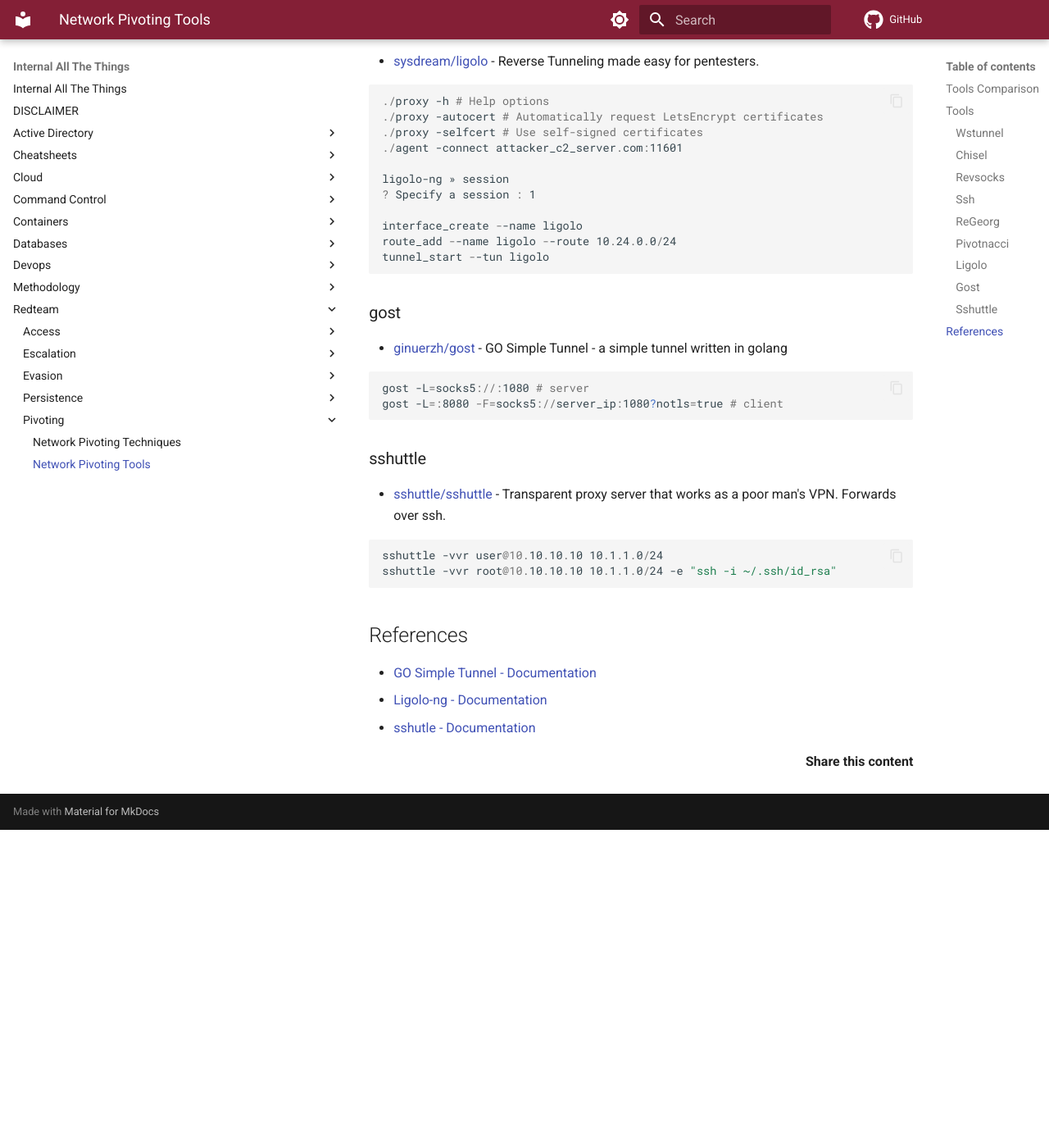
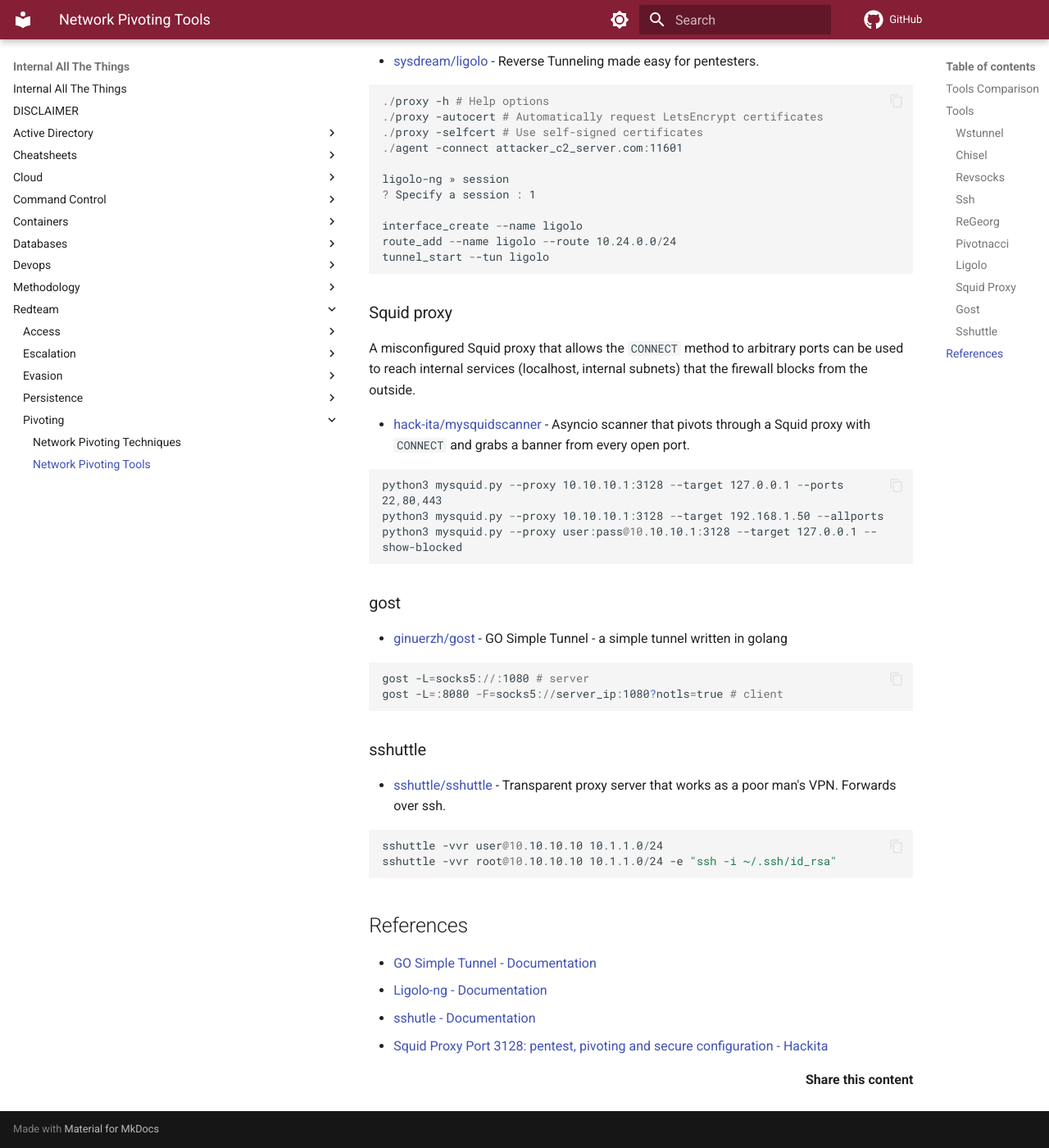
Before and after one commit to swisskyrepo/InternalAllTheThings, an MkDocs documentation site: the page built from docs/redteam/pivoting/network-pivoting-tools.md, in a window 1280 px wide and 1400 px high, scrolled down 2792 px. Shown: the whole window at 82% size. Built offline with MkDocs 1.6.1 and Material for MkDocs 9.7.7, drawn with Linux system fonts in a browser that asks for light colours; comment, search, counter and statistics services are not loaded; before the commit the page ends 3804 px from its top, so only the background shows below that.

Commit message:
Add Squid proxy CONNECT pivoting to the network pivoting tools
Co-Authored-By: Claude Sonnet 5.5 <noreply@anthropic.com>
Claude-Session: https://claude.ai/code/session_016r1uSAseedJDsnhs2p1cyB

````diff
--- a/docs/redteam/pivoting/network-pivoting-tools.md
+++ b/docs/redteam/pivoting/network-pivoting-tools.md
@@ -120,6 +120,18 @@ route_add --name ligolo --route 10.24.0.0/24
 tunnel_start --tun ligolo
 ```
 
+### Squid proxy
+
+A misconfigured Squid proxy that allows the `CONNECT` method to arbitrary ports can be used to reach internal services (localhost, internal subnets) that the firewall blocks from the outside.
+
+* [hack-ita/mysquidscanner](https://github.com/hack-ita/mysquidscanner) - Asyncio scanner that pivots through a Squid proxy with `CONNECT` and grabs a banner from every open port.
+
+```powershell
+python3 mysquid.py --proxy 10.10.10.1:3128 --target 127.0.0.1 --ports 22,80,443
+python3 mysquid.py --proxy 10.10.10.1:3128 --target 192.168.1.50 --allports
+python3 mysquid.py --proxy user:pass@10.10.10.1:3128 --target 127.0.0.1 --show-blocked
+```
+
 ### gost
 
 * [ginuerzh/gost](https://github.com/ginuerzh/gost) - GO Simple Tunnel - a simple tunnel written in golang
@@ -143,3 +155,4 @@ sshuttle -vvr root@10.10.10.10 10.1.1.0/24 -e "ssh -i ~/.ssh/id_rsa"
 * [GO Simple Tunnel - Documentation](https://gost.run/en/)
 * [Ligolo-ng - Documentation](https://docs.ligolo.ng/)
 * [sshutle - Documentation](https://sshuttle.readthedocs.io/en/stable/usage.html)
+* [Squid Proxy Port 3128: pentest, pivoting and secure configuration - Hackita](https://en.hackita.it/articoli/porta-3128-squid-proxy/)
````
